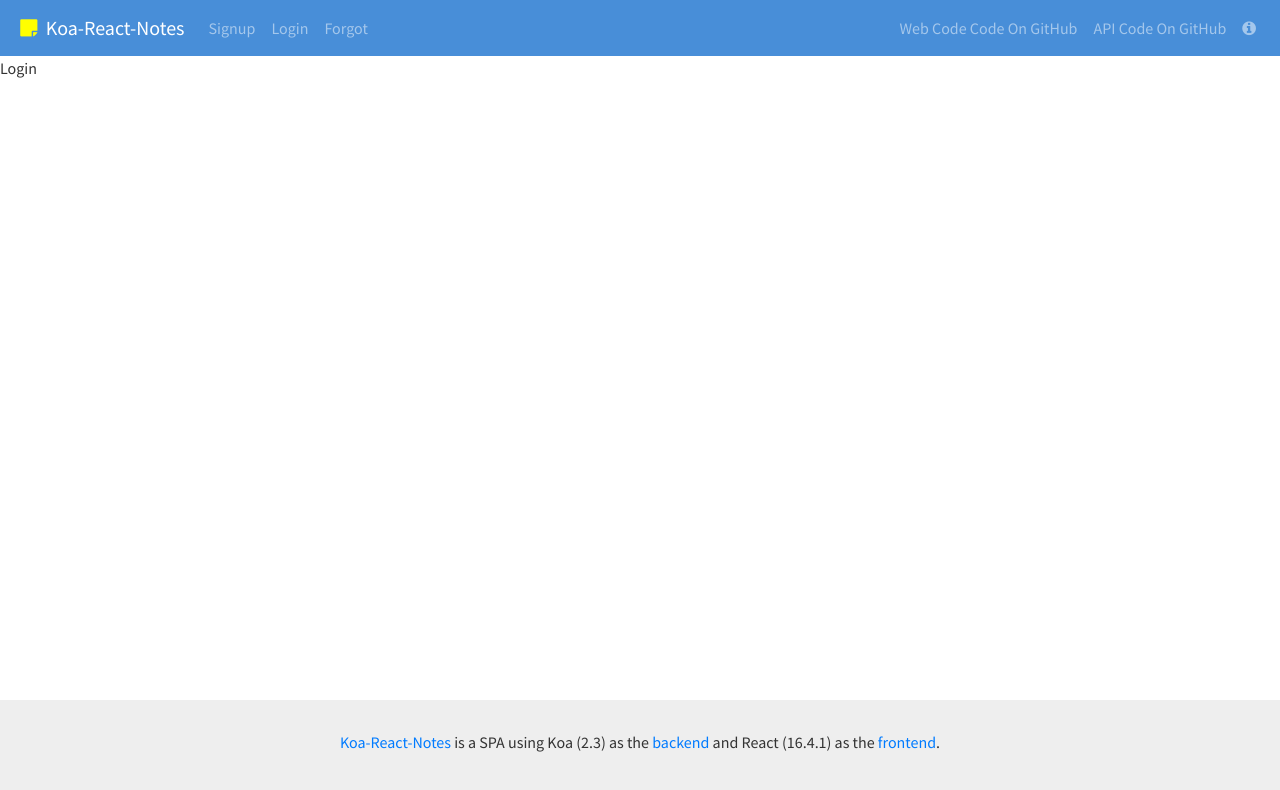
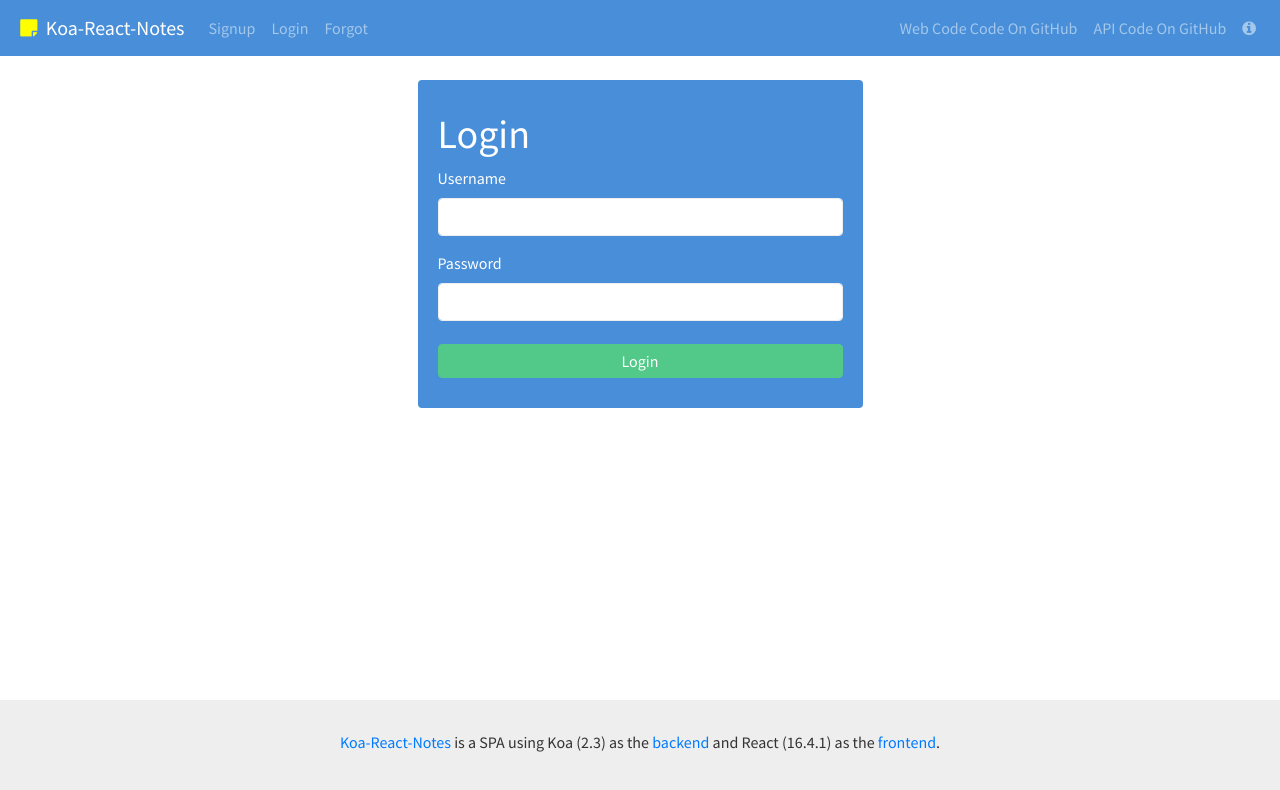
Before and after one commit to johndatserakis/koa-react-notes-web, a React (Create React App) app: page /user/login in a window 1280 px wide. Shown: the top 790 px of the page. Built offline with nearby package versions, Linux system fonts and the light colour scheme.

Commit message:
added login styles

```diff
--- a/package.json
+++ b/package.json
@@ -7,6 +7,7 @@
   "dependencies": {
     "axios": "^0.18.0",
     "bootstrap": "^4.1.1",
+    "polished": "^1.9.2",
     "react": "^16.4.1",
     "react-dom": "^16.4.1",
     "react-router-dom": "^4.3.1",
--- a/src/components/User/Login.js
+++ b/src/components/User/Login.js
@@ -1,9 +1,56 @@
 import React from 'react';
+import { Button, Input, UserActionPanel } from 'theme/global'
 
 class Login extends React.Component {
+    constructor(props) {
+        super(props)
+        this.state = {
+            username: '',
+            password: ''
+        }
+
+        this.handleInputChange = this.handleInputChange.bind(this)
+        this.handleSubmit = this.handleSubmit.bind(this)
+    }
+
+    handleInputChange(event) {
+        const target = event.target;
+        const value = target.type === 'checkbox' ? target.checked : target.value;
+        const name = target.name;
+
+        this.setState({
+            [name]: value
+        });
+    }
+
+    handleSubmit(event) {
+        event.preventDefault()
+        console.log(this.state)
+    }
+
     render() {
         return (
-            <div>Login</div>
+            <div className="container py-4">
+                <div className="row justify-content-center">
+                    <div className="col-lg-5">
+
+                        <UserActionPanel>
+                            <h1>Login</h1>
+
+                            <form onSubmit={this.handleSubmit}>
+                                <label>Username</label>
+                                <Input type="text" name="username" value={this.state.username} onChange={this.handleInputChange} />
+
+                                <label>Password</label>
+                                <Input type="password" name="password" value={this.state.password} onChange={this.handleInputChange} />
+
+                                <Button styleType="green" className="mt-2 w-100" type="submit" value="Submit">Login</Button>
+                            </form>
+                        </UserActionPanel>
+
+                    </div>
+                </div>
+            </div>
         );
     }
 }
--- a/src/theme/global.js
+++ b/src/theme/global.js
@@ -1,4 +1,5 @@
 import styled, { injectGlobal } from 'styled-components'
+import { darken } from 'polished';
 
 // Set main theme variables
 const themeMain = {
@@ -6,7 +7,8 @@ const themeMain = {
     black: '#333333',
     grey: '#eeeeee',
     blue: '#488ED8',
-    yellow: 'yellow'
+    yellow: 'yellow',
+    green: '#52C989'
 }
 
 // For gloabl css
@@ -33,13 +35,44 @@ injectGlobal`
     }
 `
 
+// Button
 const Button = styled.button`
     font-size: 1rem;
     border-radius: 4px;
     padding: 0.25rem 1rem;
-    margin: 0 1rem;
+    margin: 0;
+    border: 1px solid ${props => props ? props.theme[props.styleType] : props.theme.blue};
+    background: ${props => props ? props.theme[props.styleType] : props.theme.blue};
+    color: ${props => props.theme.white};
+
+
+
+    // &:hover {
+    //     background: ${props => darken(0.10, props.theme.blue)};
+    // }
+`
+
+const Input = styled.input`
+    display: block;
+    width: 100%;
+    padding: .375rem .75rem;
+    font-size: 1rem;
+    line-height: 1.5;
+    color: ${props => props.theme.black};
+    background-color: ${props => props.theme.white};
+    background-clip: padding-box;
+    border: 1px solid ${props => props.theme.grey};
+    border-radius: 4px;
+    transition: border-color .15s ease-in-out,box-shadow .15s ease-in-out;
+    margin-bottom: 15px;
+`;
+
+// User
+const UserActionPanel = styled.div`
     background: ${props => props.theme.blue};
     color: ${props => props.theme.white};
-`
+    padding: 30px 20px;
+    border-radius: 4px;
+`;
 
-export { themeMain, Button }
+export { themeMain, Button, Input, UserActionPanel }
```
Also changed, not shown: 8 other files (tests, documents, lock files or other folders).
